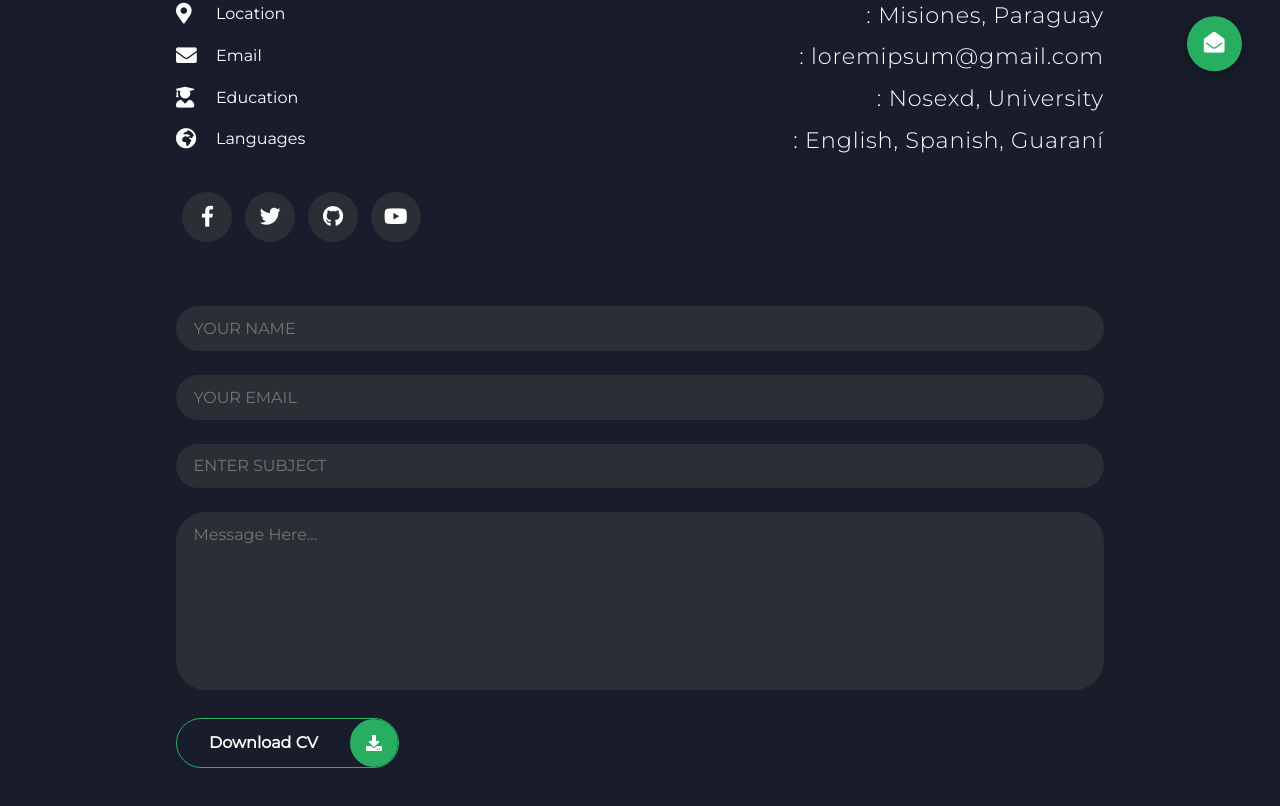
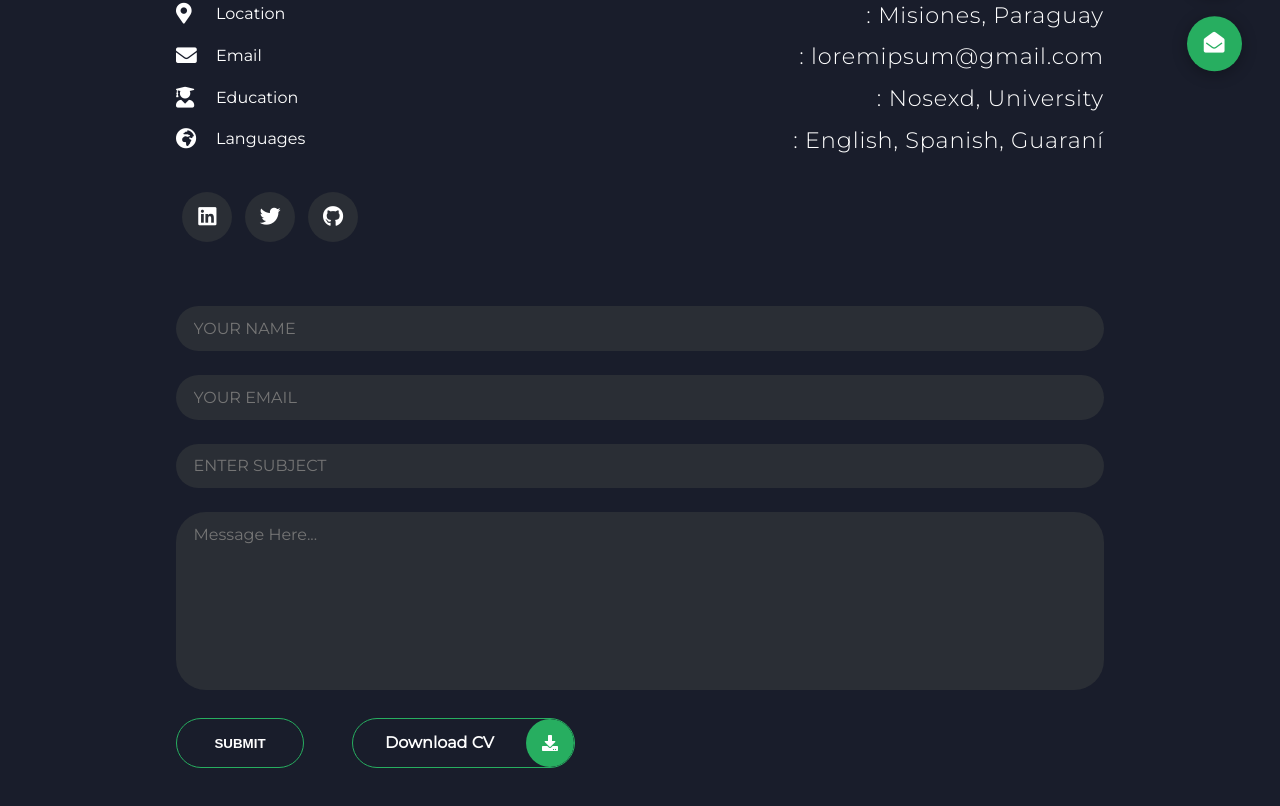
Before and after one commit to aborda001/my-portfolio, a React (Create React App) app: page /contact in a window 1280 px wide. Shown: the part 472-1278 px from the top of the page. Built offline with nearby package versions, Linux system fonts and the light colour scheme.

Commit message:
Fixing component error

```diff
--- a/src/components/contact/Contact.css
+++ b/src/components/contact/Contact.css
@@ -112,6 +112,46 @@
   justify-content: flex-start;
 }
 
+.send-btn {
+  margin-right: 3rem;
+  width: 8rem;
+  background-color: var(--color-primary);
+  border-radius: 30px;
+  color: inherit;
+  font-weight: 600;
+  position: relative;
+  border: 1px solid var(--color-secondary);
+  cursor: pointer;
+  transition: width 0.5s, border-radius 0.5s;
+}
+
+.send-btn * {
+  position: absolute;
+  top: 50%;
+  left: 50%;
+  transform: translate(-50%, -50%);
+  transition: opacity 0.25s;
+}
+
+.send-btn .icon {
+  opacity: 0;
+}
+
+.send-btn:focus {
+  width: 3rem;
+  background-color: var(--color-secondary);
+  border-radius: 50%;
+}
+
+.send-btn:focus .text {
+  opacity: 0;
+}
+
+.send-btn:focus .icon {
+  opacity: 1;
+  transition-delay: 0.5s;
+}
+
 @media screen and (max-width: 600px) {
   .contact-content {
     flex-direction: column;
@@ -159,6 +199,16 @@
   .contact-item .icon {
     grid-template-columns: 25px 1fr;
   }
+
+  .contact-content .right-contact .submit-btn {
+    flex-wrap: wrap;
+  }
+
+  .send-btn {
+    margin-bottom: 1rem;
+    height: 3rem;
+  }
+
 }
 
 @media screen and (max-width: 1432px) {
@@ -183,5 +233,4 @@
   .contact-content .right-contact {
     margin-bottom: 6rem;
   }
-
 }
--- a/src/components/contact/leftComponent/Information.jsx
+++ b/src/components/contact/leftComponent/Information.jsx
@@ -40,7 +40,7 @@ const Information = () => {
       <div className="contact-icons">
         <div className="contact-icon">
           <a href="/" target="_blank">
-            <i className="fab fa-facebook-f"></i>
+            <i className="fab fa-linkedin"></i>
           </a>
           <a href="/" target="_blank">
             <i className="fab fa-twitter"></i>
@@ -48,7 +48,7 @@ const Information = () => {
           <a href="/" target="_blank">
             <i className="fab fa-github"></i>
           </a>
-          <a href="/" target="_blank">
+          <a href="/" target="_blank" style={{ display: "none" }}>
             <i className="fab fa-youtube"></i>
           </a>
         </div>
--- a/src/components/contact/rightComponent/RightComponent.jsx
+++ b/src/components/contact/rightComponent/RightComponent.jsx
@@ -1,9 +1,11 @@
 import React from "react";
+
+import Download from "../../download/Download";
 
 const RightComponent = () => {
   return (
     <div className="right-contact">
-      <form action="" className="contact-form">
+      <div className="contact-form">
         <div className="input-control i-c-2">
           <input type="text" required placeholder="YOUR NAME" />
           <input type="email" required placeholder="YOUR EMAIL" />
@@ -21,14 +23,13 @@ const RightComponent = () => {
           ></textarea>
         </div>
         <div className="submit-btn">
-          <a href="/" className="main-btn">
-            <span className="btn-text">Download CV</span>
-            <span className="btn-icon">
-              <i className="fas fa-download"></i>
-            </span>
-          </a>
+          <button className="send-btn">
+            <span className="text">SUBMIT</span>
+            <i className="fas fa-check icon"></i>
+          </button>
+          <Download />
         </div>
-      </form>
+      </div>
     </div>
   );
 };
```
